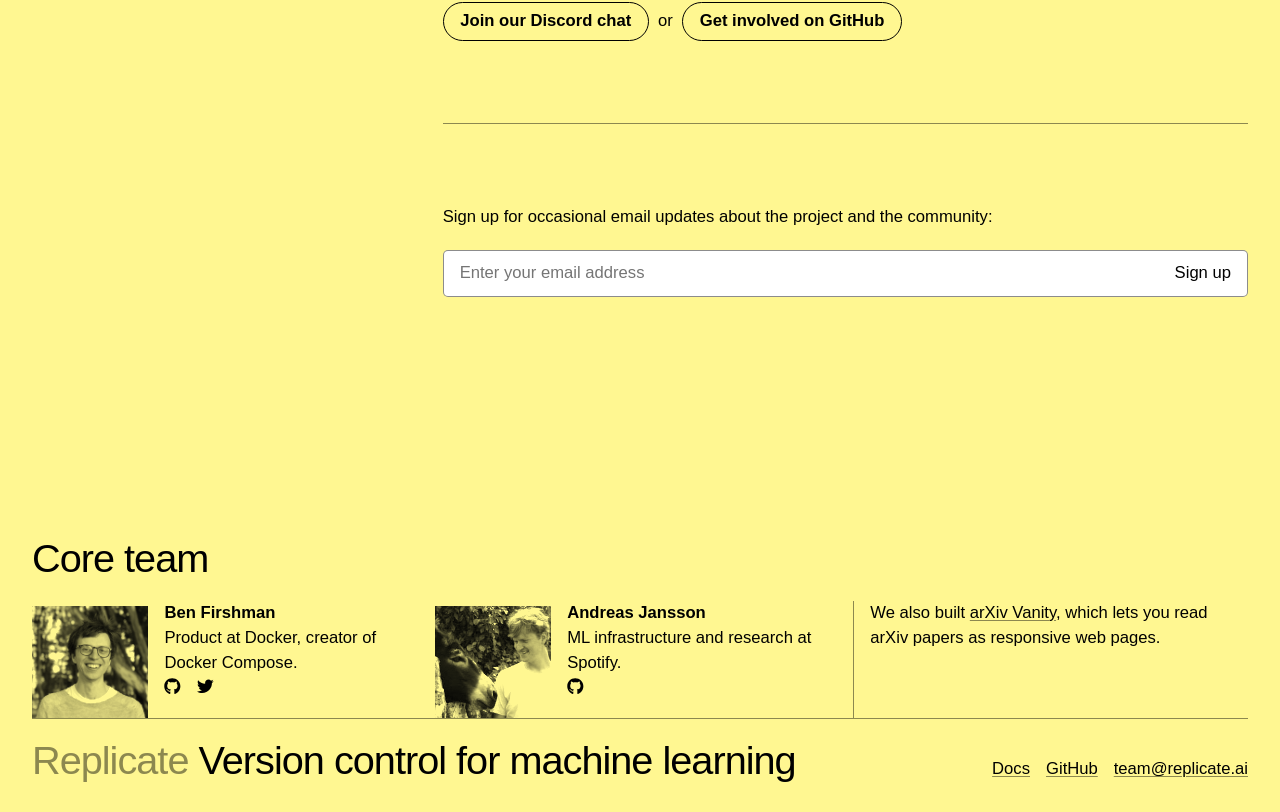
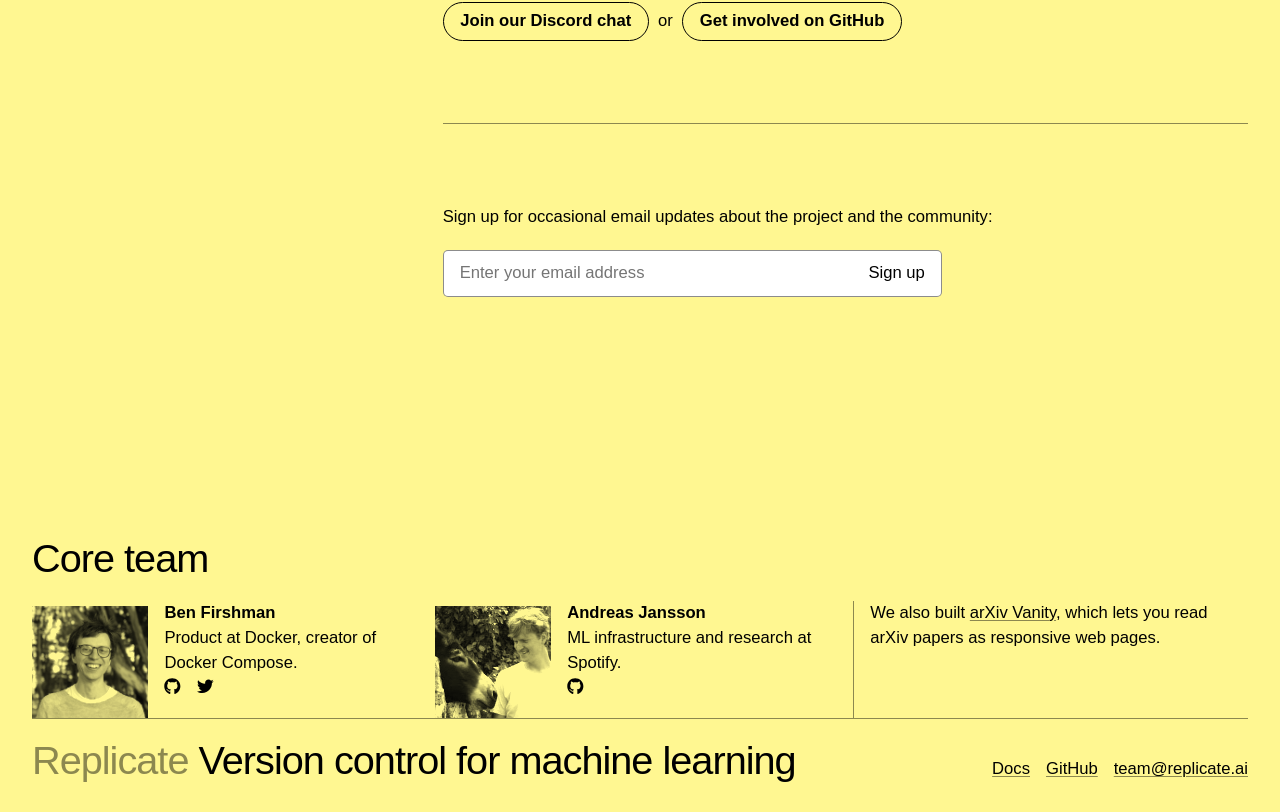
Before and after one commit to replicate/keepsake, a Next.js app in the folder web/: page / in a window 1280 px wide. Shown: the part 4852-5664 px from the top of the page. Built offline with nearby package versions, Linux system fonts and the light colour scheme; a web font is replaced by a local one.

Commit message:
Make email box smaller

```diff
--- a/web/styles/global.scss
+++ b/web/styles/global.scss
@@ -884,6 +884,7 @@
   grid-gap: 0;
   margin: $whitespace-vertical * 2 0 0;
   padding: $whitespace-vertical * 2 0 0;
+
   h2,
   h3 {
     padding-top: 0;
@@ -897,6 +898,7 @@
     margin-bottom: $whitespace-vertical;
     display: flex;
     width: 100%;
+    max-width: 30em;
   }
   input,
   button {
```
